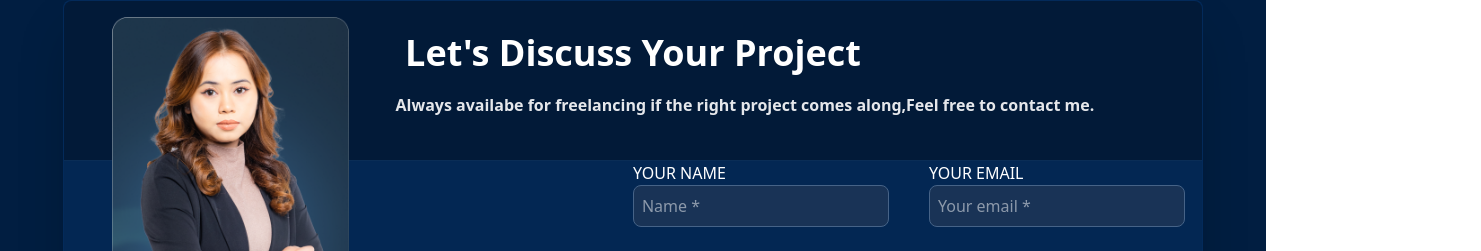
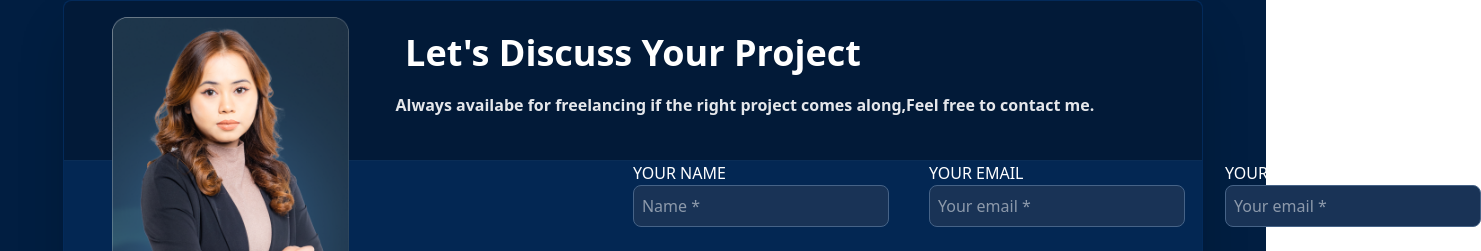
Before and after one commit to fatimarezaie256/Construction-Company-, a React (Vite) app: page /projects in a window 1280 px wide. Shown: the part 3292-3543 px from the top of the page, 1481 px wide, since content can reach past the window. Built offline with nearby package versions, Linux system fonts and the light colour scheme.

Commit message:
input added

```diff
--- a/src/MyComponents/Contact.tsx
+++ b/src/MyComponents/Contact.tsx
@@ -40,6 +40,10 @@ export default function Contact(){
             <label className="block">YOUR EMAIL</label>
             < input className="border-[1px] focus:outline-0  border-[#466387] w-64 p-2 rounded-md bg-[#193356] " type="text" placeholder="Your email *"/>
          </div>
+            <div  className="">
+            <label className="block">YOUR EMAIL</label>
+            < input className="border-[1px] focus:outline-0  border-[#466387] w-64 p-2 rounded-md bg-[#193356] " type="text" placeholder="Your email *"/>
+         </div>
         </div>
 
       </div>
```
